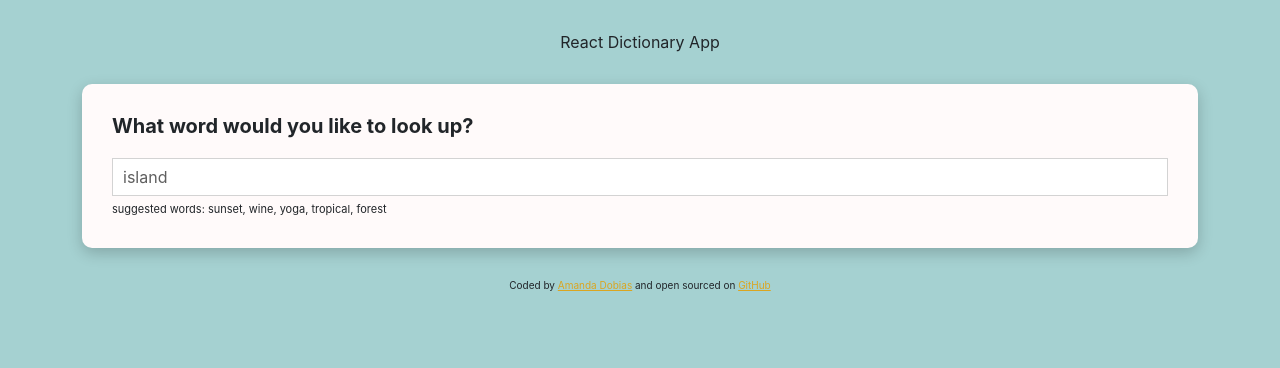
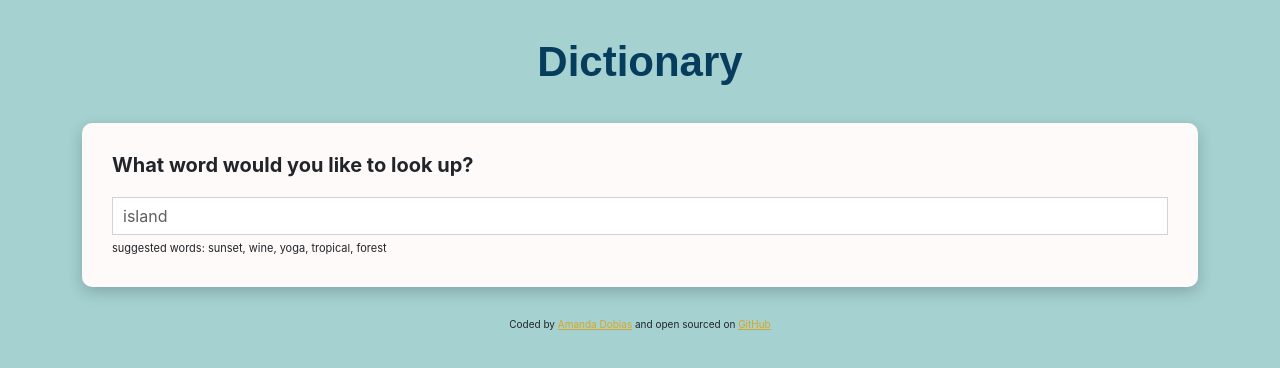
Before and after one commit to adobias7811/dictionary-app, a React (Create React App) app: page / in a window 1280 px wide. Shown: the top 368 px of the page. Built offline with nearby package versions, Linux system fonts and the light colour scheme; no server answers.

Commit message:
Changed heading font & style

```diff
--- a/src/App.css
+++ b/src/App.css
@@ -9,6 +9,10 @@ a {
 .App-header {
   margin: 30px 0;
   text-align: center;
+  font-size: 42px;
+  font-family: Arial, Helvetica, sans-serif;
+  color: rgb(7, 61, 92);
+  font-weight: bold;
 }
 
 .App-footer {
--- a/src/App.js
+++ b/src/App.js
@@ -5,7 +5,7 @@ function App() {
   return (
     <div className="App">
       <div className="container">
-        <header className="App-header">React Dictionary App</header>
+        <header className="App-header">Dictionary</header>
         <main>
           <Dictionary defaultKeyword="island" />
         </main>
```
